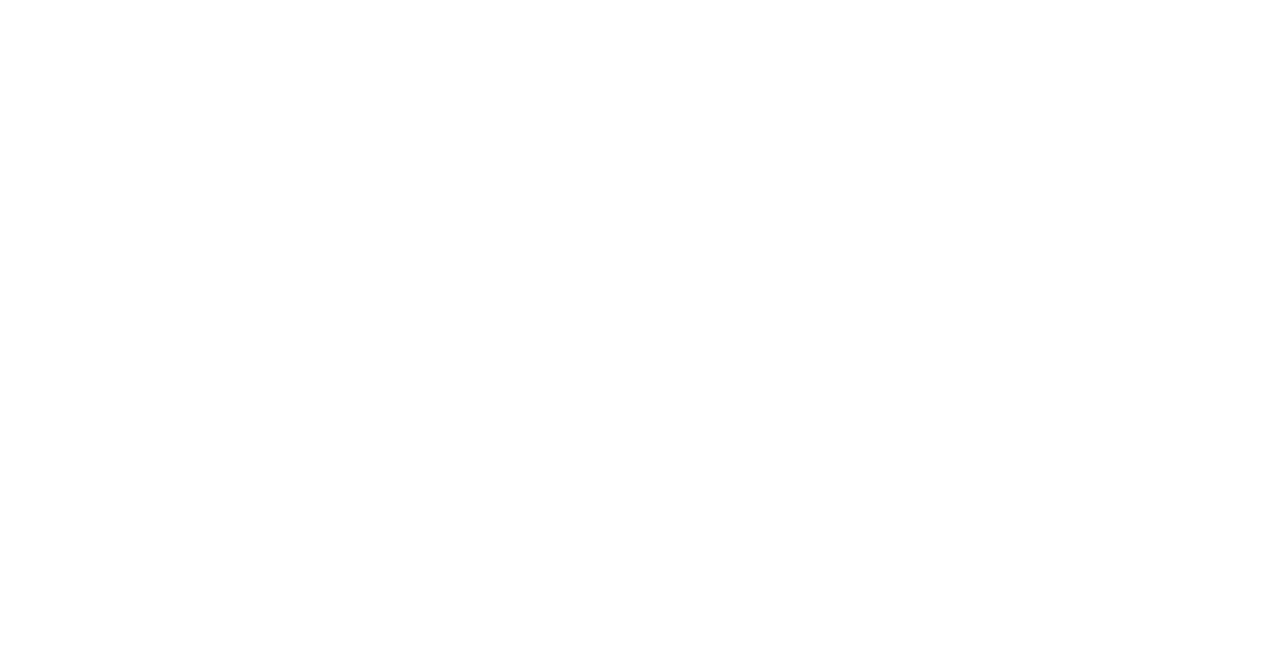
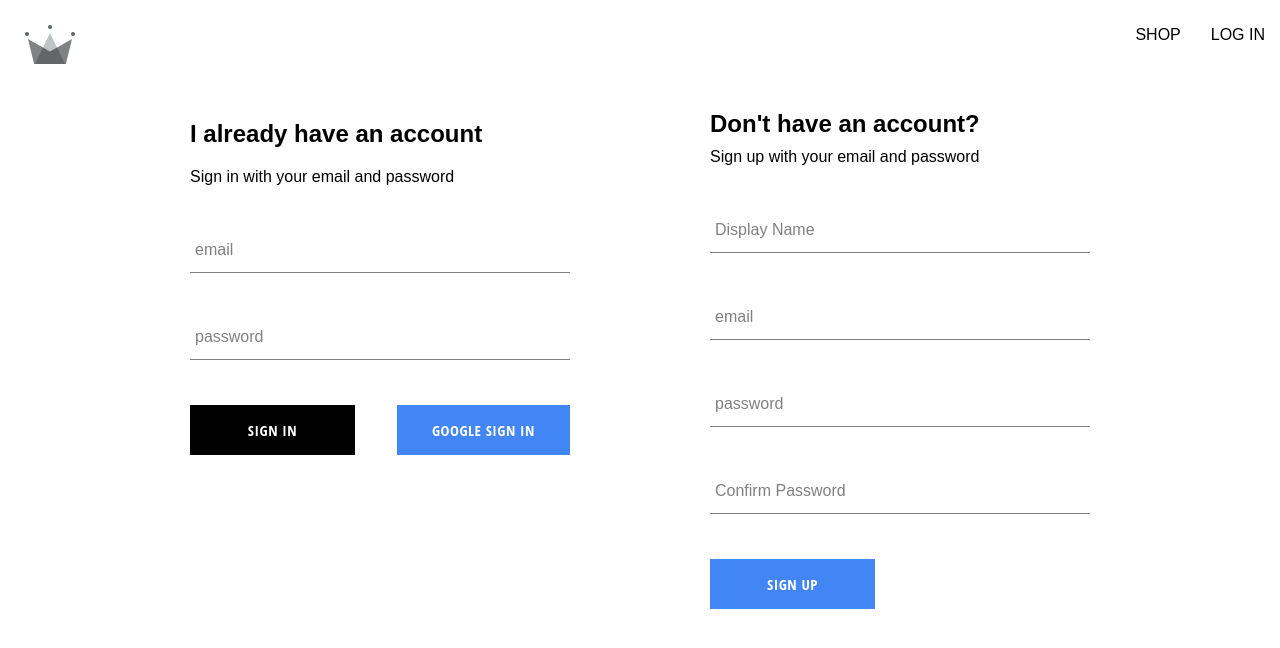
Before and after one commit to MiriNajme/crwn-clothing, a React (Create React App) app: page /auth in a window 1280 px wide. Before the commit this address had no page. Shown: the top 648 px of the page. Built offline with nearby package versions, Linux system fonts and the light colour scheme; a web font is replaced by a local one.

Commit message:
created authentication page component alongside updating our sign in component

```diff
--- a/src/App.js
+++ b/src/App.js
@@ -2,14 +2,15 @@
 import { Routes, Route } from "react-router-dom";
 import HomePage from "./routes/homepage/homepage";
 import Navigation from "./routes/navigation/navigation";
+import Authentication from "./routes/authentication/authentication";
 // import ShopPage from "./routes/shops/shop";
-// import SignInAndUp from "./routes/sign-in-and-up/sign-in-and-up";
 const App = () => {
   return (
     <Routes>
       <Route exact path="/" element={<Navigation />}>
         <Route index element={<HomePage />} />
         {/* <Route path="shop" element={<ShopPage />} /> */}
+        <Route path="auth" element={<Authentication />} />
       </Route>
     </Routes>
   );
--- a/src/components/sign-in/sign-in.jsx
+++ b/src/components/sign-in/sign-in.jsx
@@ -1,47 +1,71 @@
-import React from "react";
+import { useState } from "react";
 
 import FormInput from "../../components/form-input/form-input";
 import CustomButton from "../custom-button/custom-button";
-import { signInWithGoogle } from "../../firebase/firebase.utils";
+import { signInWithGooglePopup, createUserDocumentFromAuth, signInAuthUserWithEmailAndPassword } from "../../firebase/firebase.utils";
+
 
 import "./sign-in.scss";
+import { async } from "@firebase/util";
 
-class SignIn extends React.Component {
-    constructor() {
-        super();
+const SignInForm = () => {
 
-        this.state = {
-            email: "",
-            password: ""
+    const [email, setEmail] = useState("");
+    const [password, setPassword] = useState("");
+
+    const resetFormFields = () => {
+        setEmail("");
+        setPassword("");
+    }
+
+    const signInWithGoogle = async () => {
+        const { user } = await signInWithGooglePopup();
+        await createUserDocumentFromAuth(user);
+    }
+
+
+    const handleSubmit = async (event) => {
+
+        event.preventDefault();
+        try {
+            const response = await signInAuthUserWithEmailAndPassword(email, password);
+            console.log(response);
+            resetFormFields();
+        } catch (error) {
+            switch (error.code) {
+                case "auth/wrong-password":
+                    alert("incorrect password for email");
+                    break
+                case "auth/user-not-found":
+                    alert("no user associated with this email");
+                    break;
+                default:
+                    console.log(error);
             }
         }
-    handleSubmit = event => {
-        event.preventDefault();
-        this.setState({ email: "", password: "" });
     }
 
-    handleChange = event => {
-        const { value, name } = event.target;
 
-        this.setState({ [name]: value });
+
+    const handleChange = (event) => {
+        const name = event.target.name;
+        (name === "email") ? setEmail(event.target.value) : setPassword(event.target.value);
     }
-    render() {
+
     return (
         <div className="sign-in">
             <h2>I already have an account</h2>
             <span>Sign in with your email and password</span>
-                <form onSubmit={this.handleSubmit}>
-                    <FormInput name="email" handleChange={this.handleChange} label="email" value={this.state.email} required />
-                    <FormInput name="password" type="password" handleChange={this.handleChange} label="password" value={this.state.password} required />
-                    <div className="buttons">
+            <form onSubmit={handleSubmit}>
+                <FormInput name="email" handleChange={handleChange} label="email" value={email} required />
+                <FormInput name="password" type="password" handleChange={handleChange} label="password" value={password} required />
+                <div className="buttons-container">
                     <CustomButton type="submit">SIGN IN</CustomButton>
-                        <CustomButton onClick={signInWithGoogle} isGoogleSignIn> sign in with google </CustomButton>
+                    <CustomButton type="button" onClick={signInWithGoogle} buttonType="google"> google sign in</CustomButton>
                 </div>
             </form>
-
         </div>
-        )
-    }
+    );
 }
 
-export default SignIn;
+export default SignInForm;
--- a/src/components/sign-in/sign-in.scss
+++ b/src/components/sign-in/sign-in.scss
@@ -7,7 +7,7 @@
     margin: 10px 0px;
   }
 
-  .buttons {
+  .buttons-container {
     display: flex;
     justify-content: space-between;
   }
--- a/src/firebase/firebase.utils.js
+++ b/src/firebase/firebase.utils.js
@@ -4,6 +4,7 @@
   signInWithPopup,
   GoogleAuthProvider,
   createUserWithEmailAndPassword,
+  signInWithEmailAndPassword,
 } from "firebase/auth";
 import { getFirestore, doc, getDoc, setDoc } from "firebase/firestore";
 
@@ -55,3 +56,8 @@
   if (!email || !password) return;
   return await createUserWithEmailAndPassword(auth, email, password);
 };
+
+export const signInAuthUserWithEmailAndPassword = async (email, password) => {
+  if (!email || !password) return;
+  return await signInWithEmailAndPassword(auth, email, password);
+};
--- /dev/null
+++ b/src/routes/authentication/authentication.jsx
@@ -0,0 +1,17 @@
+import React from "react";
+import SignInForm from "../../components/sign-in/sign-in";
+import SignUpForm from "../../components/sign-up-form/sign-up-form";
+
+import "./authentication.scss";
+
+const Authentication = () => {
+
+    return (
+        <div className="authentication-container">
+            <SignInForm />
+            <SignUpForm />
+        </div>
+    )
+}
+
+export default Authentication;
--- /dev/null
+++ b/src/routes/authentication/authentication.scss
@@ -0,0 +1,6 @@
+.authentication-container {
+  display: flex;
+  justify-content: space-between;
+  width: 900px;
+  margin: 30px auto;
+}
--- a/src/routes/navigation/navigation.jsx
+++ b/src/routes/navigation/navigation.jsx
@@ -17,8 +17,8 @@
                     <Link className="nav-link" to="/shop">
                         SHOP
                     </Link>
-                    <Link className="nav-link" to="/shop">
-                        SHOP
+                    <Link className="nav-link" to="/auth">
+                        LOG IN
                     </Link>
                 </div>
 
```
Also changed, not shown: src/routes/sign-in-and-up/sign-in-and-up.jsx (deleted, +0 -21 lines), src/routes/sign-in-and-up/sign-in-and-up.scss (deleted). Lines whose indentation alone changed are shown as unchanged.
